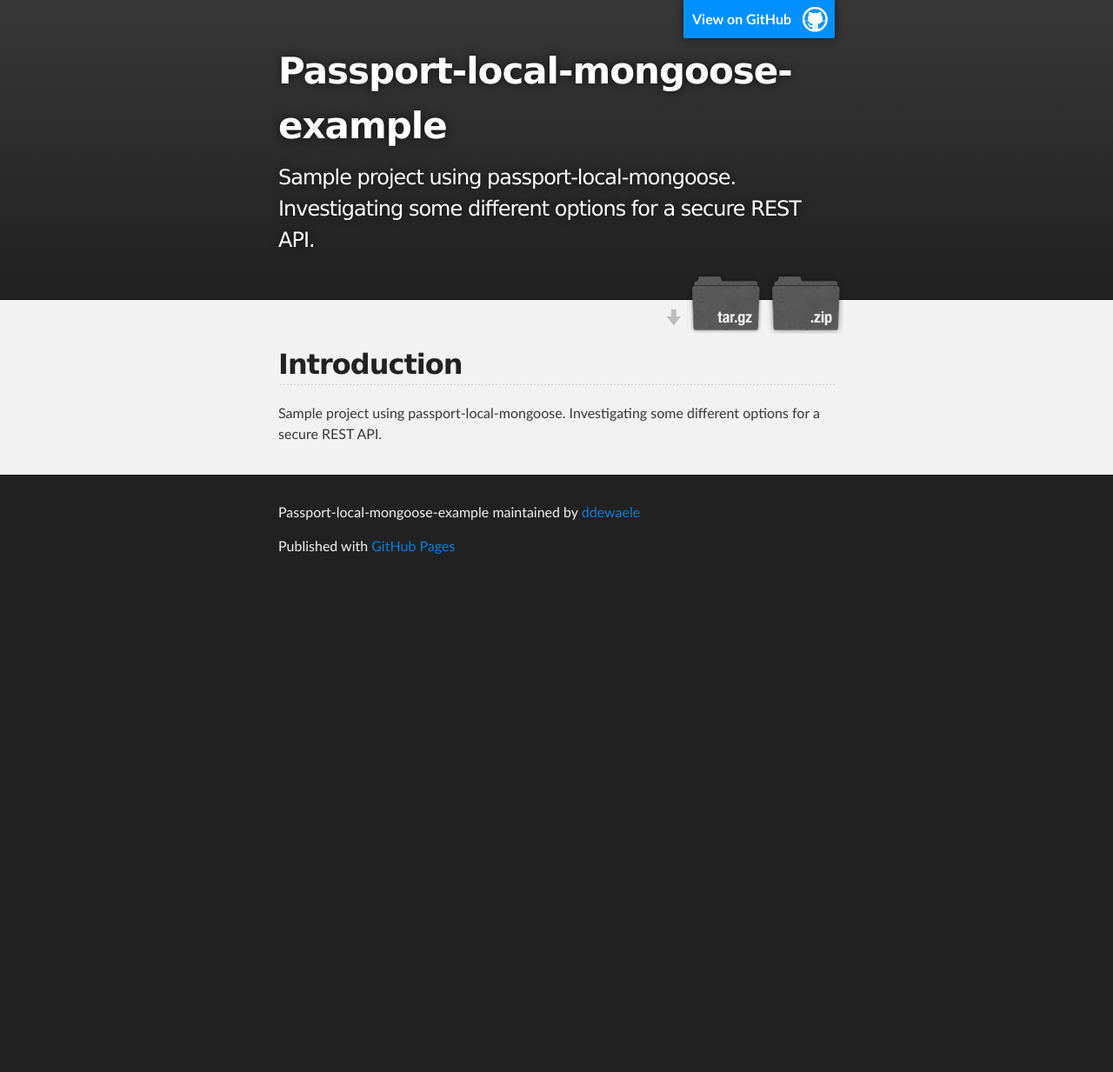
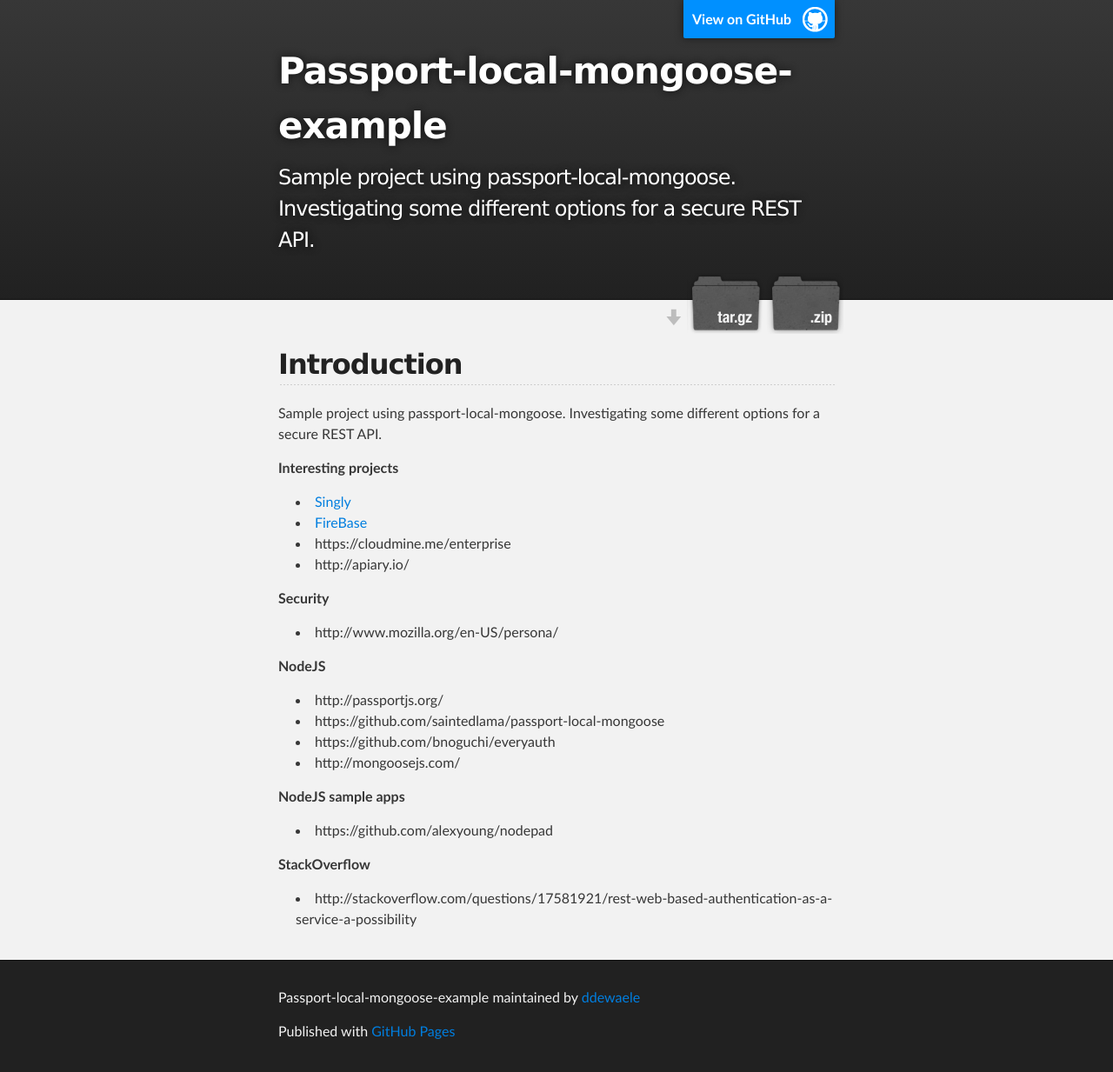
Before and after one commit to ddewaele/passport-local-mongoose-example, a Jekyll site: the page built from index.md, in a window 1280 px wide. Shown: the whole page at 87% size. Built offline with Jekyll 4.4.1, drawn with Linux system fonts in a browser that asks for light colours; before the commit the page ends 900 px from its top, so only the background shows below that.

Commit message:
gh pages updated

```diff
--- a/index.md
+++ b/index.md
@@ -6,3 +6,36 @@
 ##Introduction
 
 Sample project using passport-local-mongoose. Investigating some different options for a secure REST API.
+
+
+**Interesting projects**
+
+- [Singly][0]
+- [FireBase][1]
+- https://cloudmine.me/enterprise
+- http://apiary.io/
+
+**Security**
+
+- http://www.mozilla.org/en-US/persona/
+
+
+
+
+**NodeJS**
+
+- http://passportjs.org/
+- https://github.com/saintedlama/passport-local-mongoose
+- https://github.com/bnoguchi/everyauth
+- http://mongoosejs.com/
+
+**NodeJS sample apps**
+
+- https://github.com/alexyoung/nodepad
+
+**StackOverflow**
+
+- http://stackoverflow.com/questions/17581921/rest-web-based-authentication-as-a-service-a-possibility
+
+[0]: http://singly.com/
+[1]: https://www.firebase.com
```
